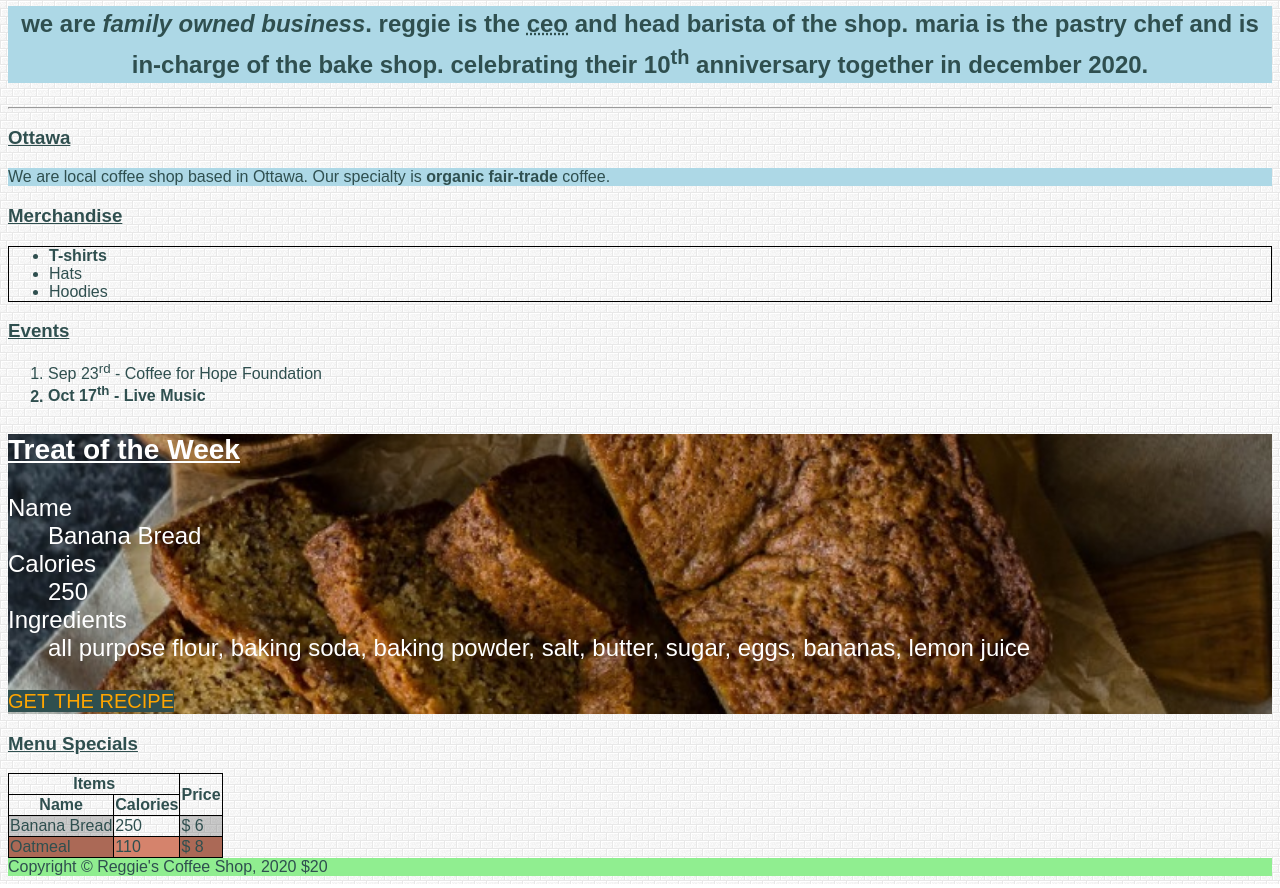
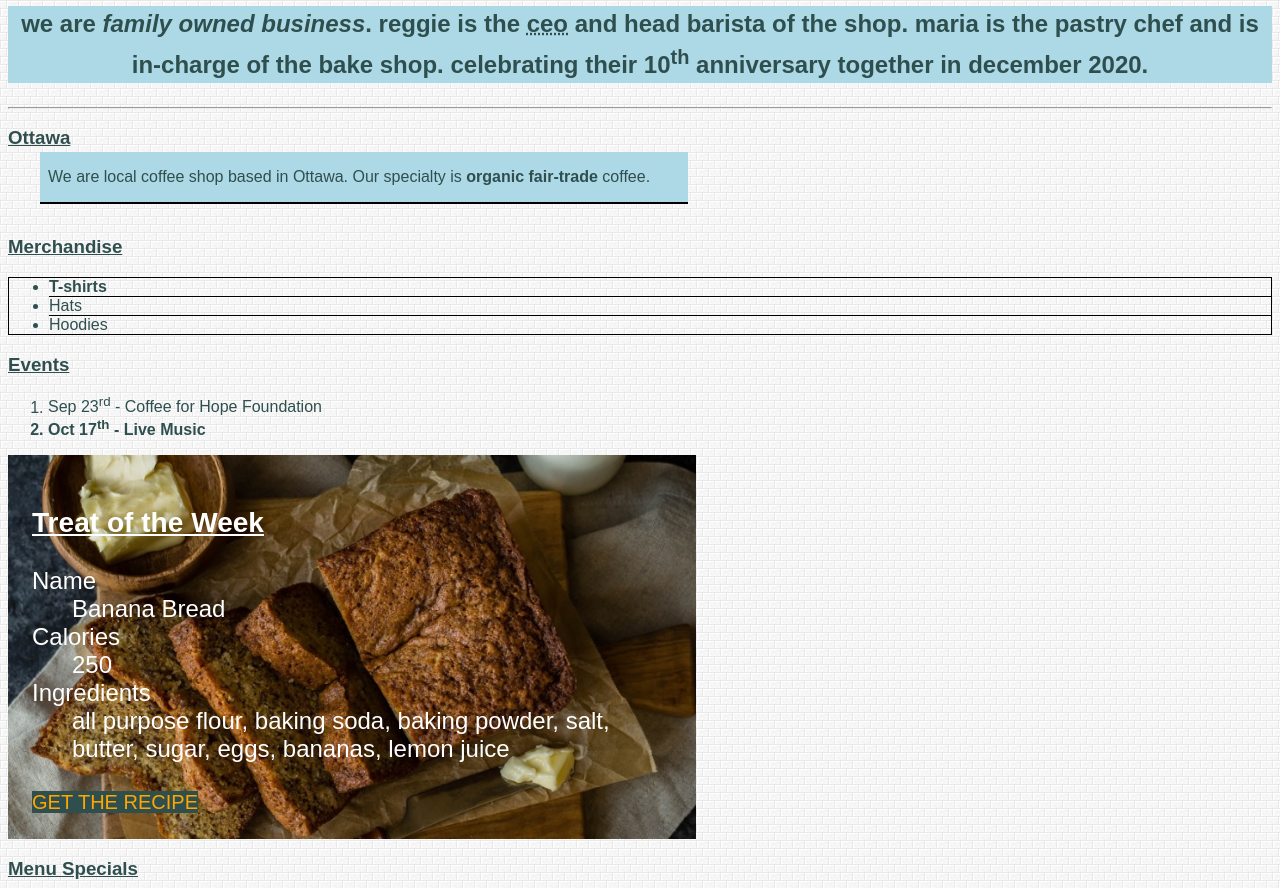
Before and after one commit to saga0022/fallterm.saga0022.github.io, a plain HTML site: page week-6/index.html in a window 1280 px wide. Shown: the part 808-1696 px from the top of the page. Drawn offline with Linux system fonts and the light colour scheme.

Commit message:
box model prop

```diff
--- a/week-6/css/main.css
+++ b/week-6/css/main.css
@@ -47,7 +47,16 @@ nav ul a{
     background-size: cover;
     /* aditional style to make ttext visible */
     color: white;
-    font-size: 24px;
+   /* font-size: 24px;*/
+   /* updating font-size to rem 1.5 x 16 = 24 */
+   font-size: 1.5rem;
+
+   /* adidng padding to add space between the border and content */
+   /* 1em = 1 x 24 = 24px */
+   padding: 1em;
+
+   /* adding width using viewport width unit */
+   width: 50vw;
 
 }
 .large-text{
@@ -171,3 +180,33 @@ body footer{
 footer.site-footer {
     background-color: lightgreen;
 }
+
+/* CSS Box Model */
+section p {
+    width: 50%;
+
+    /* padding: 1em;  */
+    /* top right bottom left */
+    /* padding: 1em .5em 1em .5em */
+
+    /* top-bottom left-right */
+    padding: 1em .5em;
+
+    /* 2em = 2x16 = 32 px */
+    /* margin: 2em; */
+
+    /* top rigth bottom left */
+    margin: -1em 2em 2em 2em;
+
+    /* border: 2px solid black; */
+    border-bottom: 2px solid black;
+}
+
+/* Adding borders as separators */
+aside ul li {
+    border-bottom: 1px solid black;
+}
+
+aside ul li:last-child{
+    border: none;
+}
```
